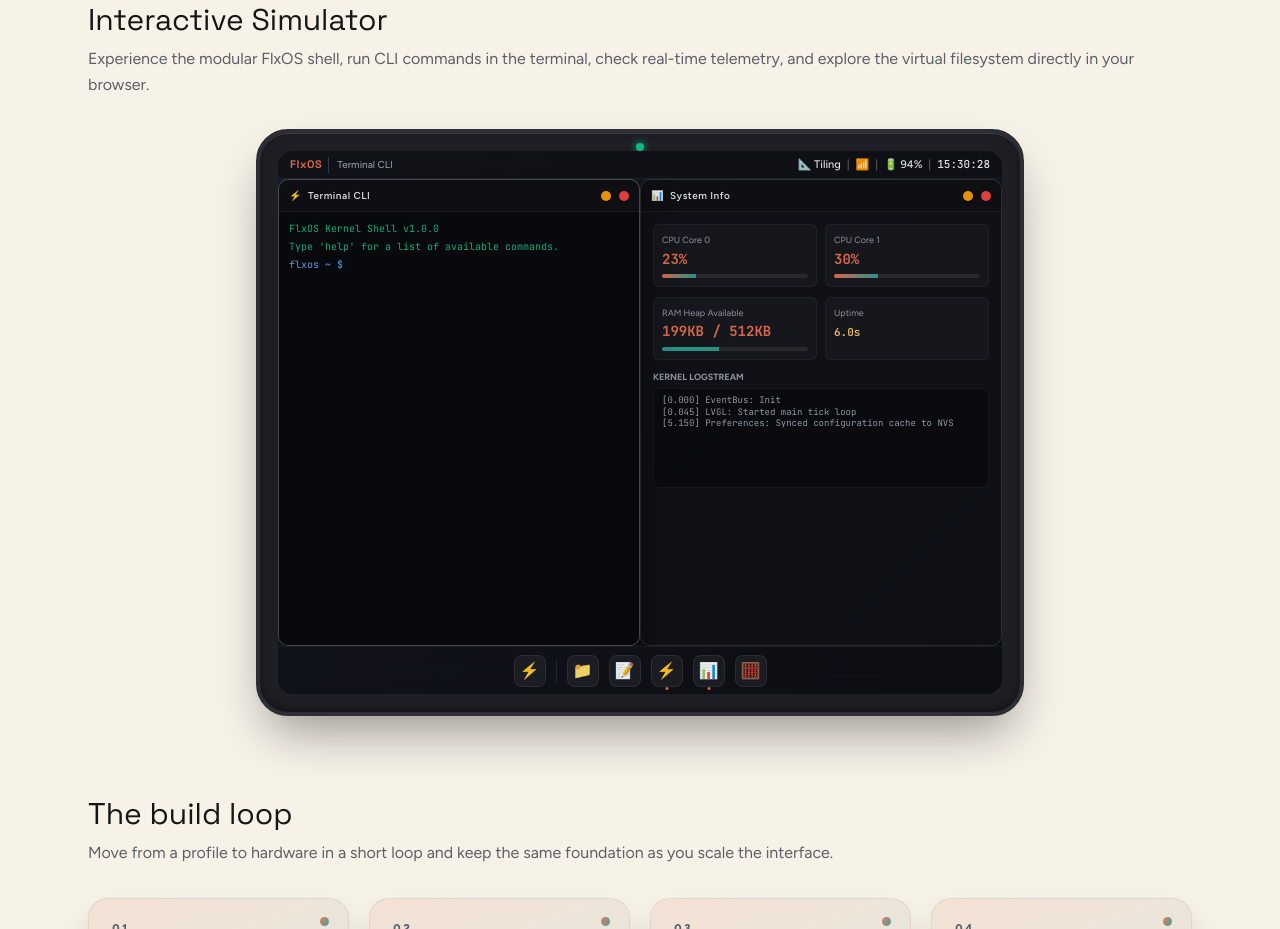
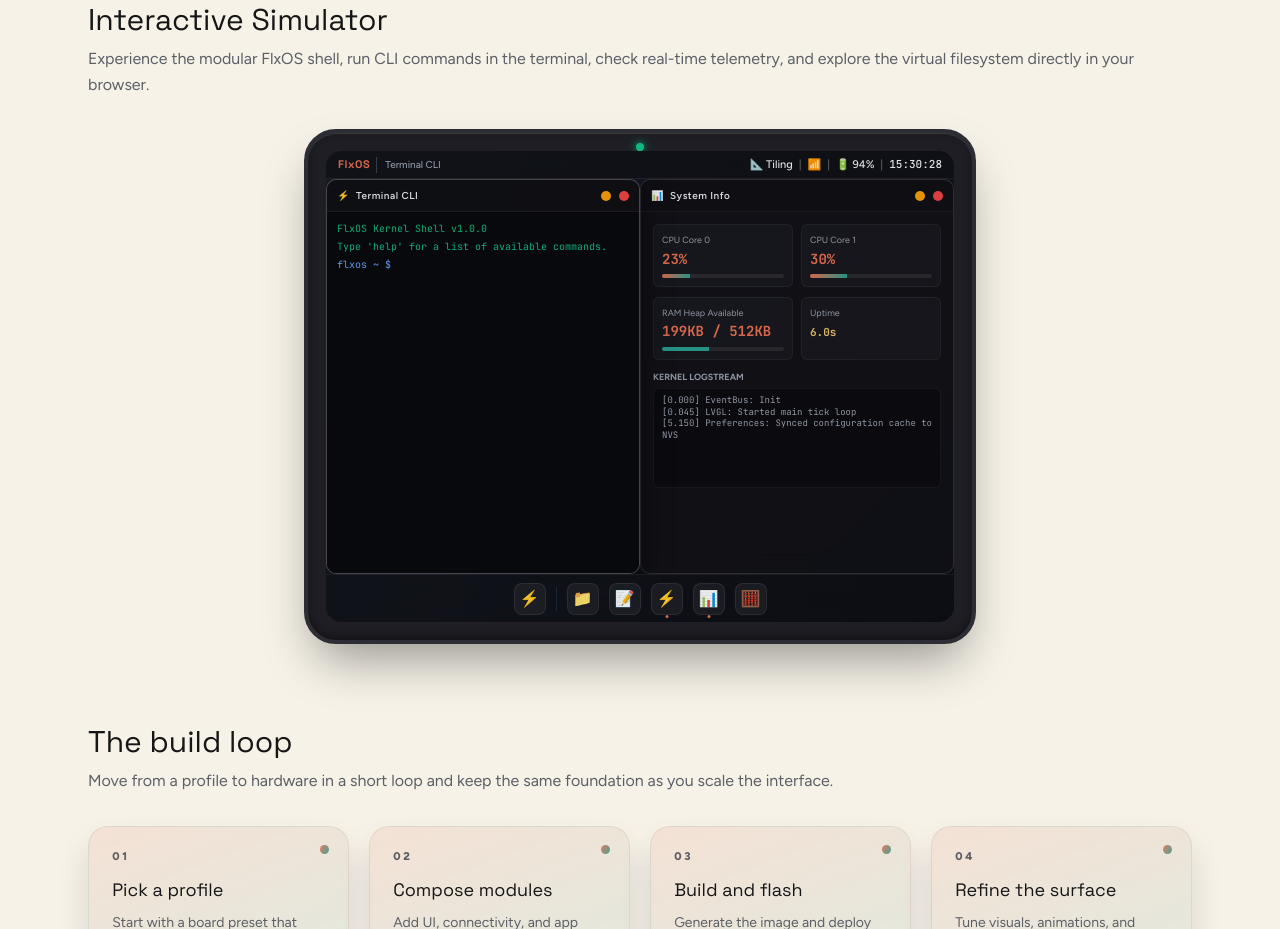
Before and after one commit to flxos-labs/flxos-labs-website, a Next.js app: page / in a window 1280 px wide. Shown: the part 860-1789 px from the top of the page. Built offline with nearby package versions, Linux system fonts and the light colour scheme.

Commit message:
style: reduce max-width of FlxOSSimulator container to 2xl

```diff
--- a/src/app/page.tsx
+++ b/src/app/page.tsx
@@ -82,7 +82,7 @@
             Experience the modular FlxOS shell, run CLI commands in the terminal, check real-time telemetry, and explore the virtual filesystem directly in your browser.
           </p>
         </div>
-        <div className="max-w-3xl mx-auto">
+        <div className="max-w-2xl mx-auto">
           <FlxOSSimulator />
         </div>
       </section>
```
